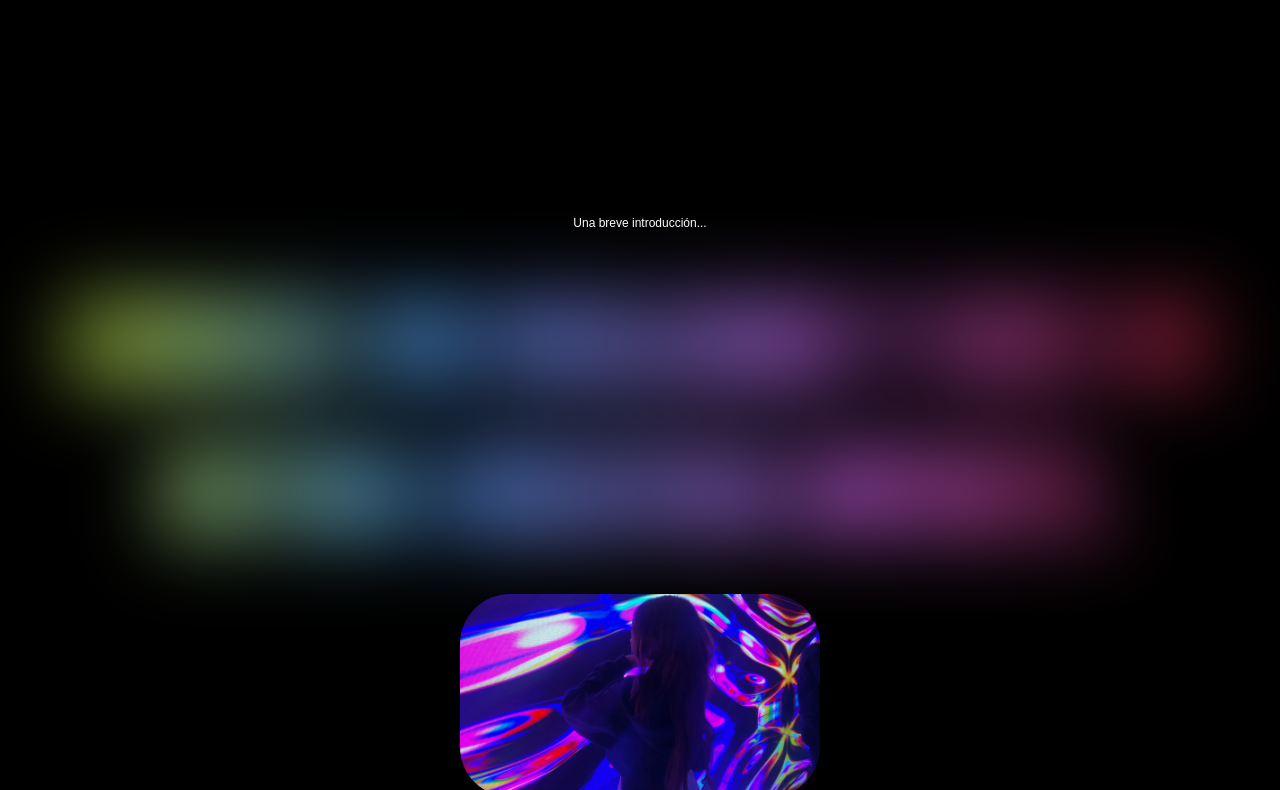
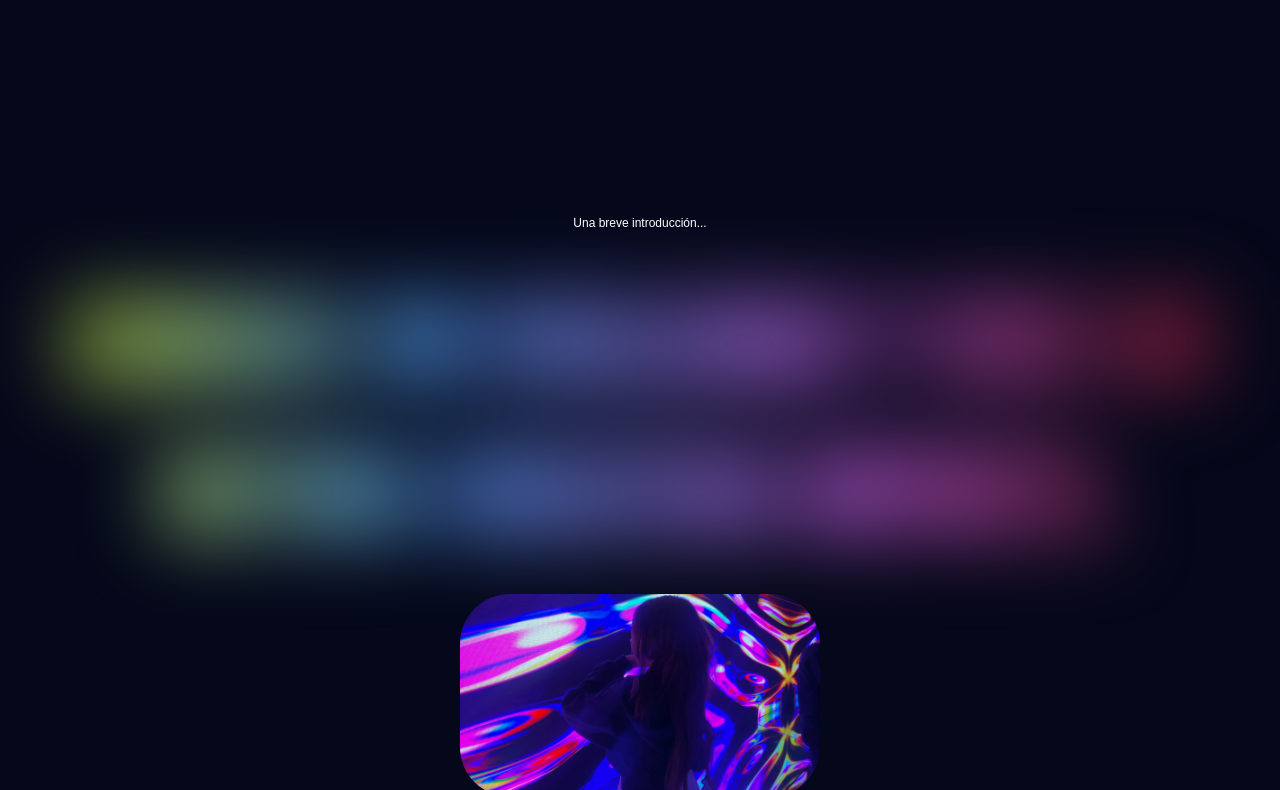
Before and after one commit to sofishiii/aaltme, a plain HTML site: page index.html in a window 1280 px wide. Shown: the part 796-1586 px from the top of the page. Drawn offline with Linux system fonts and the dark colour scheme; grey boxes are pictures that could not be loaded.

Commit message:
safari compatible t

```diff
--- a/index.html
+++ b/index.html
@@ -3,6 +3,7 @@
     <head>
         <meta charset="UTF-8">
         <meta name="viewport" content="width=device-width, initial-scale=1.0">
+        <meta http-equiv="X-UA-Compatible" content="IE=edge">
         <title>sofishiii webpage</title>
         <link rel="stylesheet" href="style.css">
         <link rel="preconnect" href="https://fonts.googleapis.com">
--- a/style.css
+++ b/style.css
@@ -4,6 +4,12 @@ body{
     background-color: black;
     scroll-behavior: smooth;
 }
+
+@media (prefers-color-scheme: dark) {
+    body {
+      background-color: rgb(5, 8, 26);
+    }
+  }
 
 .container{
     font-family: Arial, Helvetica, sans-serif;
```
